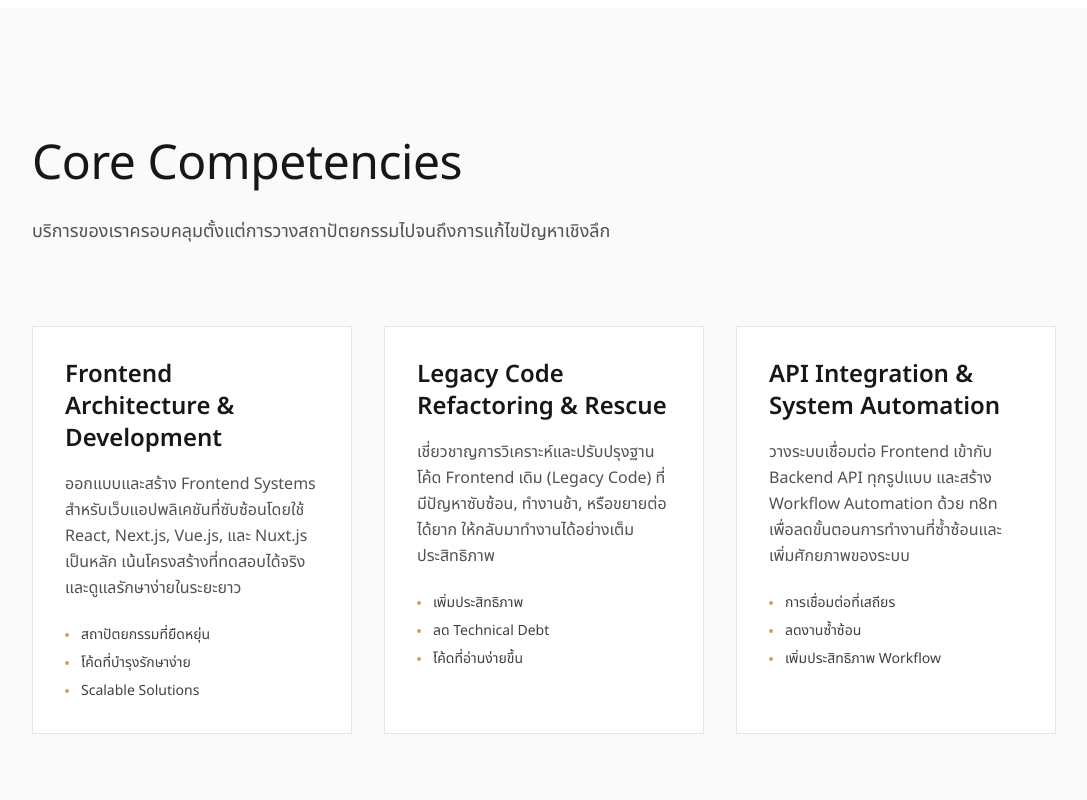
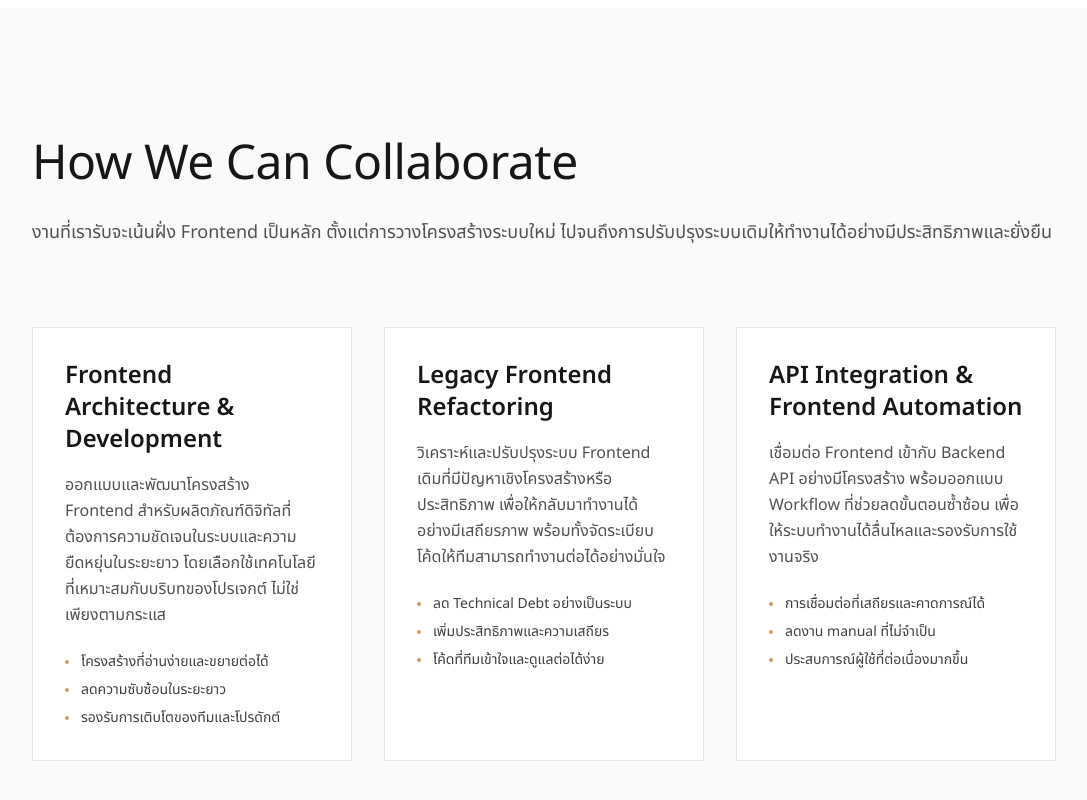
Before and after one commit to phanlakhon/freelance-n-portfolio, a Next.js app: page / in a window 1280 px wide. Shown: the part 1027-1827 px from the top of the page, without its empty margins (96-1183 px from the left). Built offline with nearby package versions, Linux system fonts and the light colour scheme.

Commit message:
feat: adjust services section

```diff
--- a/app/components/Services.tsx
+++ b/app/components/Services.tsx
@@ -6,32 +6,45 @@ const services = [
   {
     title: "Frontend Architecture & Development",
     description:
-      "ออกแบบและสร้าง Frontend Systems สำหรับเว็บแอปพลิเคชันที่ซับซ้อนโดยใช้ React, Next.js, Vue.js, และ Nuxt.js เป็นหลัก เน้นโครงสร้างที่ทดสอบได้จริงและดูแลรักษาง่ายในระยะยาว",
-    outcomes: ["สถาปัตยกรรมที่ยืดหยุ่น", "โค้ดที่บำรุงรักษาง่าย", "Scalable Solutions"],
+      "ออกแบบและพัฒนาโครงสร้าง Frontend สำหรับผลิตภัณฑ์ดิจิทัลที่ต้องการความชัดเจนในระบบและความยืดหยุ่นในระยะยาว โดยเลือกใช้เทคโนโลยีที่เหมาะสมกับบริบทของโปรเจกต์ ไม่ใช่เพียงตามกระแส",
+    outcomes: [
+      "โครงสร้างที่อ่านง่ายและขยายต่อได้",
+      "ลดความซับซ้อนในระยะยาว",
+      "รองรับการเติบโตของทีมและโปรดักต์",
+    ],
   },
   {
-    title: "Legacy Code Refactoring & Rescue",
+    title: "Legacy Frontend Refactoring",
     description:
-      "เชี่ยวชาญการวิเคราะห์และปรับปรุงฐานโค้ด Frontend เดิม (Legacy Code) ที่มีปัญหาซับซ้อน, ทำงานช้า, หรือขยายต่อได้ยาก ให้กลับมาทำงานได้อย่างเต็มประสิทธิภาพ",
-    outcomes: ["เพิ่มประสิทธิภาพ", "ลด Technical Debt", "โค้ดที่อ่านง่ายขึ้น"],
+      "วิเคราะห์และปรับปรุงระบบ Frontend เดิมที่มีปัญหาเชิงโครงสร้างหรือประสิทธิภาพ เพื่อให้กลับมาทำงานได้อย่างมีเสถียรภาพ พร้อมทั้งจัดระเบียบโค้ดให้ทีมสามารถทำงานต่อได้อย่างมั่นใจ",
+    outcomes: [
+      "ลด Technical Debt อย่างเป็นระบบ",
+      "เพิ่มประสิทธิภาพและความเสถียร",
+      "โค้ดที่ทีมเข้าใจและดูแลต่อได้ง่าย",
+    ],
   },
   {
-    title: "API Integration & System Automation",
+    title: "API Integration & Frontend Automation",
     description:
-      "วางระบบเชื่อมต่อ Frontend เข้ากับ Backend API ทุกรูปแบบ และสร้าง Workflow Automation ด้วย n8n เพื่อลดขั้นตอนการทำงานที่ซ้ำซ้อนและเพิ่มศักยภาพของระบบ",
-    outcomes: ["การเชื่อมต่อที่เสถียร", "ลดงานซ้ำซ้อน", "เพิ่มประสิทธิภาพ Workflow"],
+      "เชื่อมต่อ Frontend เข้ากับ Backend API อย่างมีโครงสร้าง พร้อมออกแบบ Workflow ที่ช่วยลดขั้นตอนซ้ำซ้อน เพื่อให้ระบบทำงานได้ลื่นไหลและรองรับการใช้งานจริง",
+    outcomes: [
+      "การเชื่อมต่อที่เสถียรและคาดการณ์ได้",
+      "ลดงาน manual ที่ไม่จำเป็น",
+      "ประสบการณ์ผู้ใช้ที่ต่อเนื่องมากขึ้น",
+    ],
   },
 ];
 
 export default function Services() {
   return (
     <section id="services" className="section-container section-spacing bg-neutral-50">
-      <div className="max-w-3xl mb-20">
+      <div className="mb-20">
         <h2 className="heading-display text-display-md mb-6">
-          Core Competencies
+          How We Can Collaborate
         </h2>
-        <p className="text-lg text-neutral-600">
-          บริการของเราครอบคลุมตั้งแต่การวางสถาปัตยกรรมไปจนถึงการแก้ไขปัญหาเชิงลึก
+        <p className="text-lg text-neutral-600 leading-relaxed">
+          งานที่เรารับจะเน้นฝั่ง Frontend เป็นหลัก ตั้งแต่การวางโครงสร้างระบบใหม่
+          ไปจนถึงการปรับปรุงระบบเดิมให้ทำงานได้อย่างมีประสิทธิภาพและยั่งยืน
         </p>
       </div>
 
```
